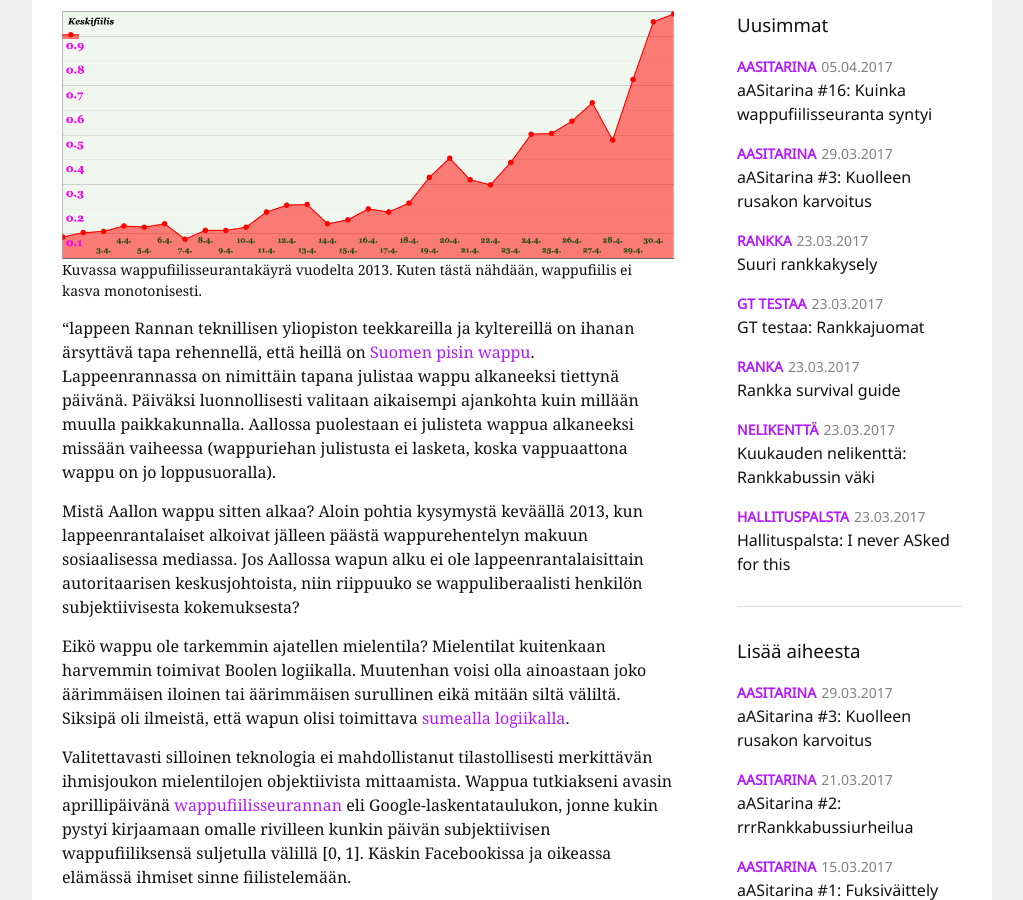
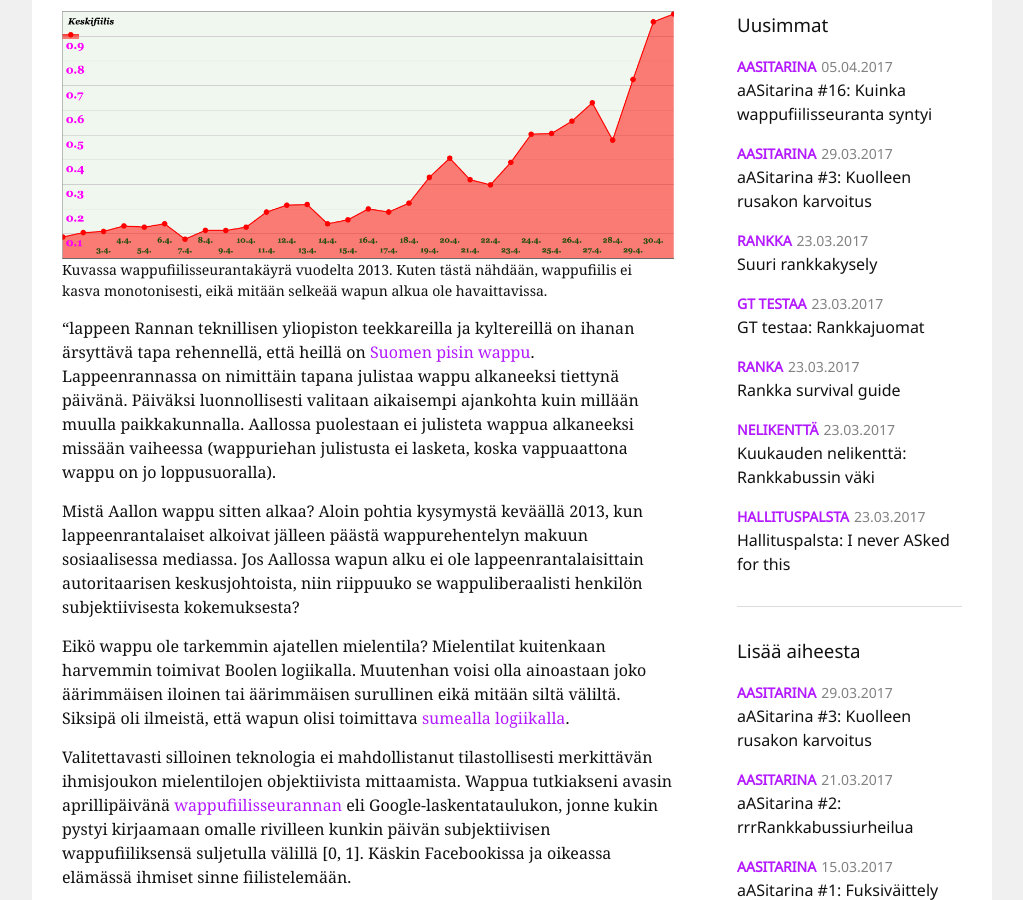
Before and after one commit to AS-kilta/gt-web, a Jekyll site: the page built from _posts/2017-04-06-aasitarina-wappufiilisseurannan_synty.md, in a window 1280 px wide and 900 px high, scrolled down 491 px. Shown: the whole window, without its empty margins (128-1151 px from the left). Built offline with Jekyll 4.4.1, drawn with Linux system fonts in a browser that asks for light colours.

Commit message:
Korjaukset osa 3

```diff
--- a/_posts/2017-04-06-aasitarina-wappufiilisseurannan_synty.md
+++ b/_posts/2017-04-06-aasitarina-wappufiilisseurannan_synty.md
@@ -4,7 +4,7 @@ title:  "aASitarina #16: Kuinka wappufiilisseuranta syntyi"
 date:   2017-04-06 00:00:00 +0200
 categories: aasitarina
 image: "/static/aasitarina/wappufiilisseuranta2013.png"
-caption: Kuvassa wappufiilisseurantakäyrä vuodelta 2013. Kuten tästä nähdään, wappufiilis ei kasva monotonisesti.
+caption: Kuvassa wappufiilisseurantakäyrä vuodelta 2013. Kuten tästä nähdään, wappufiilis ei kasva monotonisesti, eikä mitään selkeää wapun alkua ole havaittavissa.
 ingress: Kuudennessatoista aASitarinassa Wapputekniikan tutkimusryhmän emeritusjohtaja Juho Salmi ('08) kertoo, miten wappufiilisseuranta syntyi
 author: Juho Salmi
 ---
```
